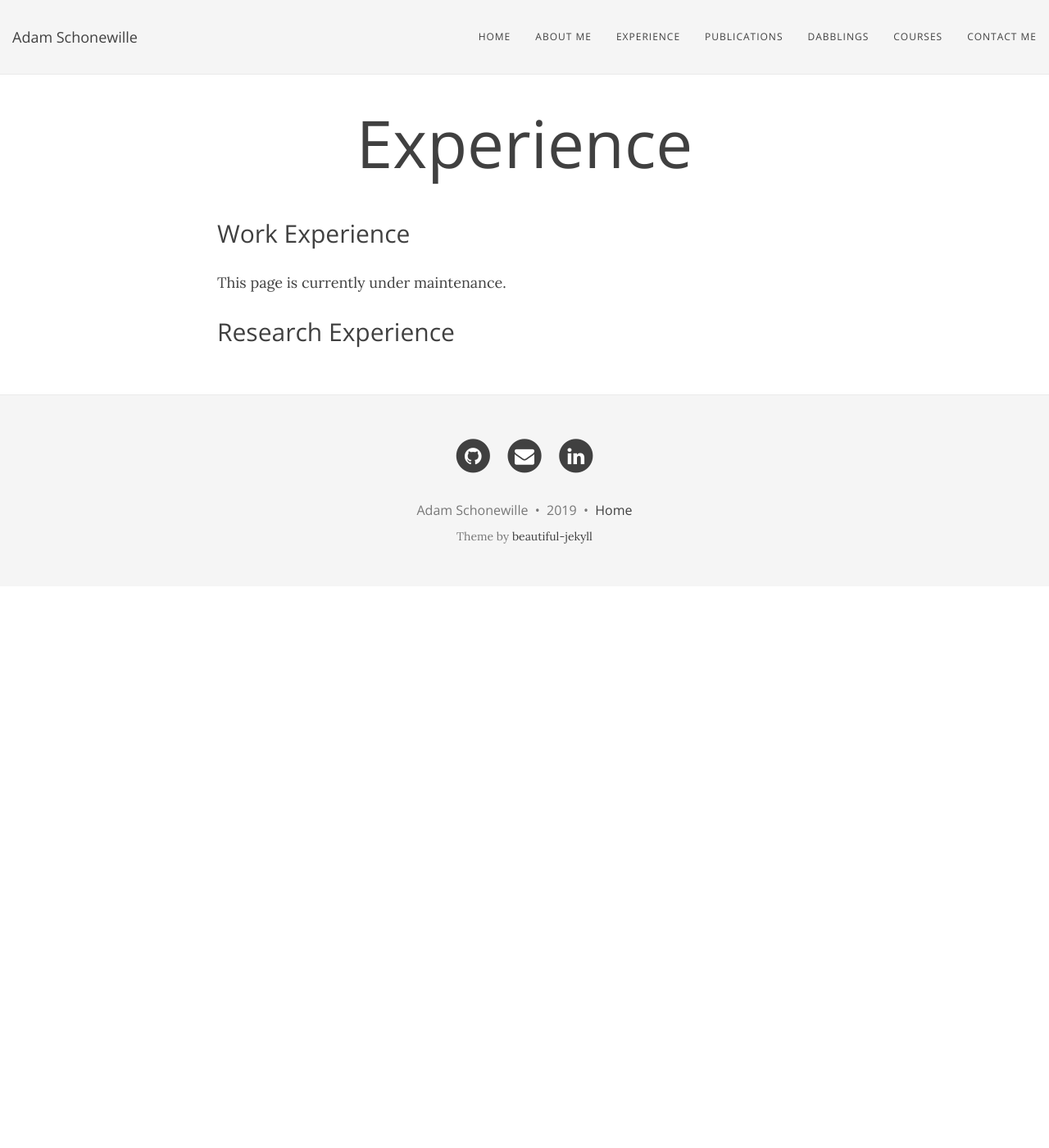
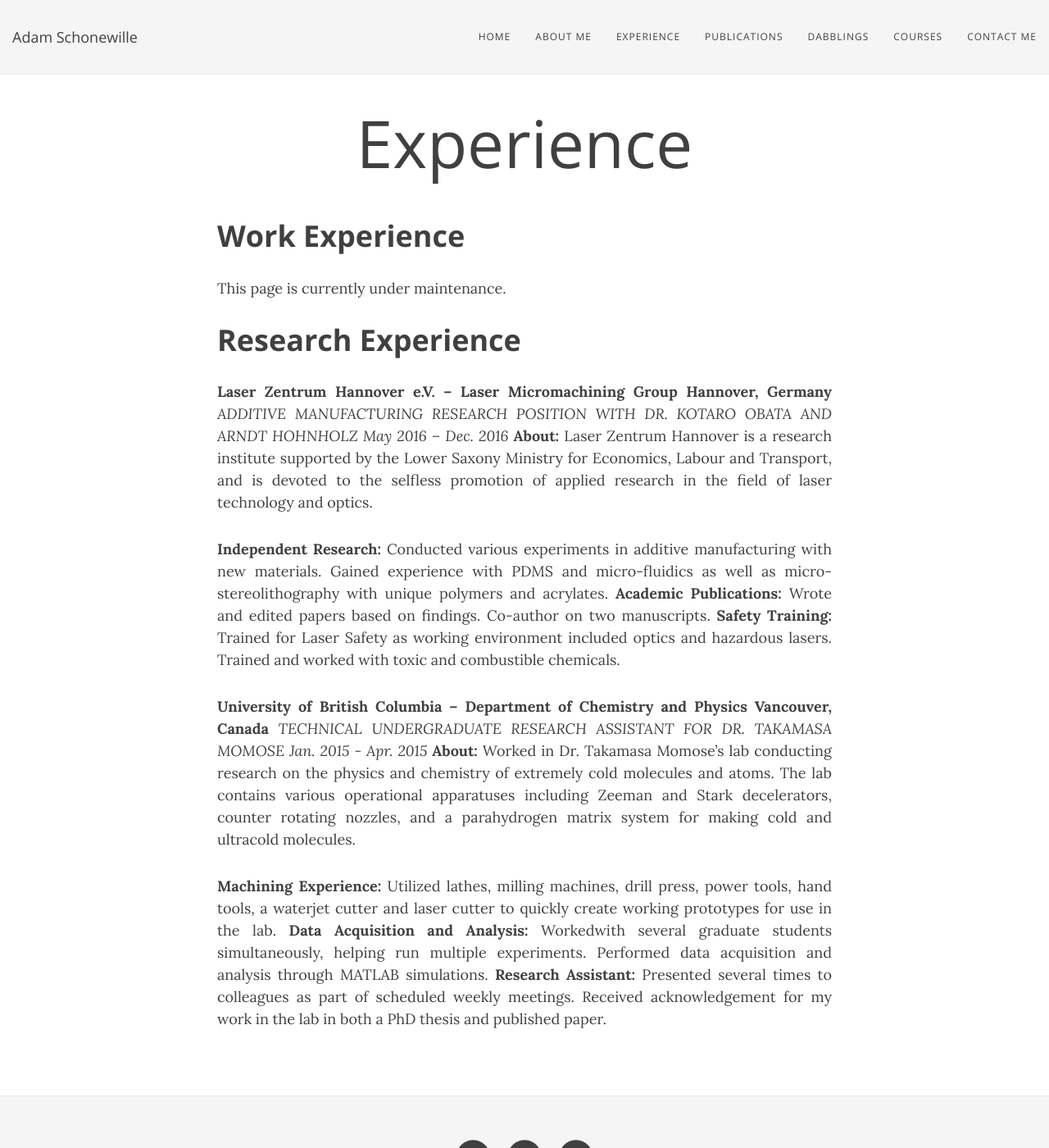
Before and after one commit to adamschonewille/adamschonewille.github.io, a Jekyll site: the page built from experience.md, in a window 1280 px wide and 1400 px high. Shown: the whole window at 82% size. Built offline with Jekyll 4.4.1, drawn with Linux system fonts in a browser that asks for light colours; nearby versions of some CDN libraries.

Commit message:
Added some research experience to page

```diff
--- a/experience.md
+++ b/experience.md
@@ -4,8 +4,30 @@ title: Experience
 subtitle:
 ---
 
-## Work Experience
-
+# **Work Experience**
 This page is currently under maintenance.
 
-## Research Experience
+# **Research Experience**
+
+**Laser Zentrum Hannover e.V. – Laser Micromachining Group Hannover, Germany**
+*ADDITIVE MANUFACTURING RESEARCH POSITION WITH DR. KOTARO OBATA AND ARNDT HOHNHOLZ May 2016 – Dec. 2016*
+**About:** Laser Zentrum Hannover is a research institute supported by the Lower Saxony Ministry for Economics, Labour and Transport, and is devoted to the selfless promotion of applied research in the field of laser technology and optics.
+
+**Independent Research:** Conducted various experiments in additive manufacturing with new materials. Gained experience with
+PDMS and micro-fluidics as well as micro-stereolithography with unique polymers and acrylates.
+**Academic Publications:** Wrote and edited papers based on findings. Co-author on two manuscripts.
+**Safety Training:** Trained for Laser Safety as working environment included optics and hazardous lasers. Trained and worked with
+toxic and combustible chemicals.
+
+**University of British Columbia – Department of Chemistry and Physics Vancouver, Canada**
+*TECHNICAL UNDERGRADUATE RESEARCH ASSISTANT FOR DR. TAKAMASA MOMOSE Jan. 2015 - Apr. 2015*
+**About:** Worked in Dr. Takamasa Momose’s lab conducting research on the physics and chemistry of extremely cold molecules and
+atoms. The lab contains various operational apparatuses including Zeeman and Stark decelerators, counter rotating nozzles, and a
+parahydrogen matrix system for making cold and ultracold molecules.
+
+**Machining Experience:** Utilized lathes, milling machines, drill press, power tools, hand tools, a waterjet cutter and laser cutter to
+quickly create working prototypes for use in the lab.
+**Data Acquisition and Analysis:** Workedwith several graduate students simultaneously, helping run multiple experiments. Performed
+data acquisition and analysis through MATLAB simulations.
+**Research Assistant:** Presented several times to colleagues as part of scheduled weekly meetings. Received acknowledgement for
+my work in the lab in both a PhD thesis and published paper.
```
